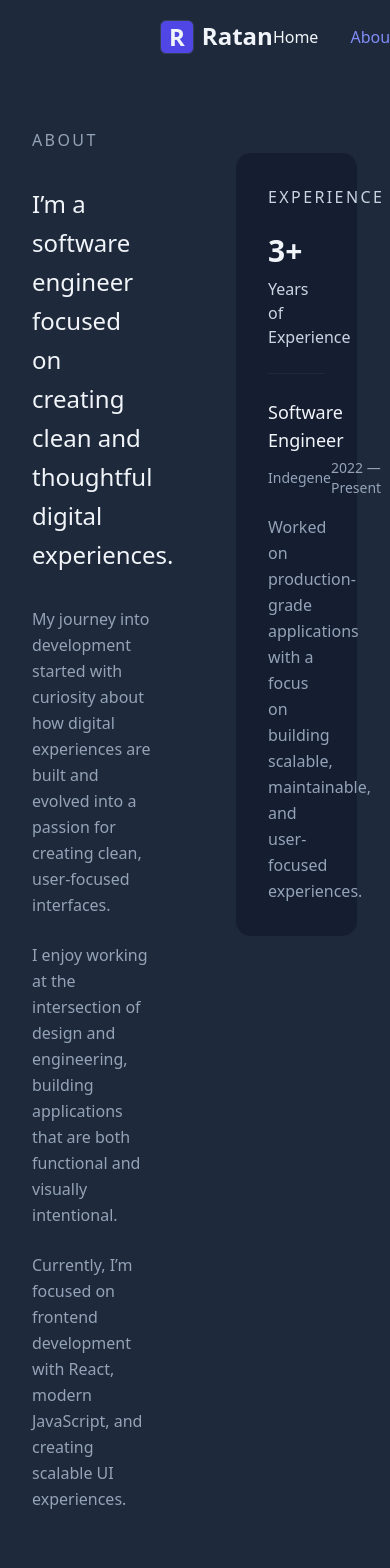
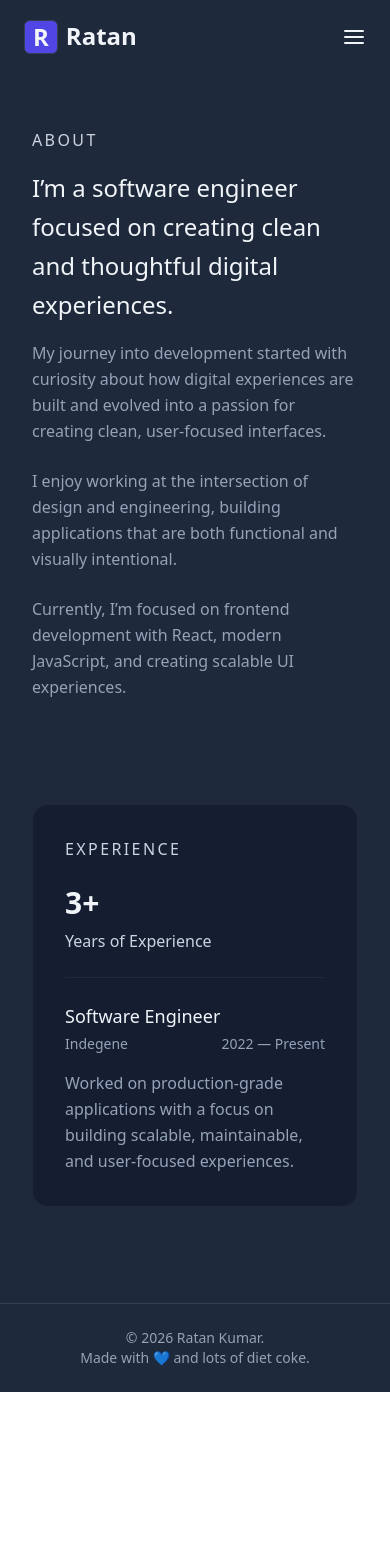
Before and after one commit to ratanraj343/portfolio, a React (Vite) app: page /about in a window 390 px wide. Shown: the top 1568 px of the page. After the commit the page ends 1392 px from the top, so only its background shows below. Built offline with nearby package versions, Linux system fonts and the light colour scheme.

Commit message:
Responsive

```diff
--- a/src/Pages/About.jsx
+++ b/src/Pages/About.jsx
@@ -1,14 +1,14 @@
 const About = () => {
   return (
-    <section className="py-32 min-h-screen ">
+    <section className="pt-32 pb-16 md:pb-32 min-h-screen">
       <div className="max-w-6xl mx-auto px-8">
-        <div className="grid grid-cols-2 gap-20 items-start">
-          <div className="space-y-8">
-            <p className="text-base font-medium uppercase tracking-[0.15em] text-slate-400">
+        <div className="grid grid-cols-1 md:grid-cols-2 gap-20 items-start">
+          <div className="space-y-4">
+            <p className="text-base font-medium uppercase tracking-[0.15em] text-slate-300">
               About
             </p>
 
-            <h2 className="text-2xl leading-relaxed font-medium max-w-xl">
+            <h2 className="text-2xl md:text-3xl leading-relaxed md:leading-relaxed font-medium max-w-xl">
               I’m a software engineer focused on creating clean and thoughtful
               digital experiences.
             </h2>
--- a/src/Pages/Contact.jsx
+++ b/src/Pages/Contact.jsx
@@ -39,14 +39,14 @@ const Contact = () => {
   return (
     <section className="pt-32 pb-20 min-h-screen">
       <div className="max-w-6xl mx-auto px-8">
-        <div className="grid grid-cols-2 gap-20 items-start">
+        <div className="grid grid-cols-1 md:grid-cols-2 gap-20 items-start">
           {/* Left Side */}
-          <div className="space-y-6">
+          <div className="space-y-4">
             <p className="text-base font-medium uppercase tracking-[0.15em] text-slate-300">
               Contact
             </p>
 
-            <h1 className="text-4xl font-medium leading-relaxed max-w-md">
+            <h1 className="text-2xl md:text-3xl font-medium leading-relaxed md:leading-relaxed max-w-xl -mb-3 md:-mb-4">
               Let’s build something meaningful together.
             </h1>
 
--- a/src/Pages/Home.jsx
+++ b/src/Pages/Home.jsx
@@ -12,10 +12,10 @@ const Home = () => {
     return () => clearInterval(interval);
   }, [words.length]);
   return (
-    <section className="min-h-screen flex flex-col justify-start px-40 pt-24 ">
-      <div className="mt-32 space-y-7 max-w-3xl">
+    <section className="min-h-screen flex flex-col justify-start px-6 md:px-20 lg:px-40 pt-24 ">
+      <div className="mt-16 md:mt-32 space-y-7 max-w-3xl">
         <p className="text-lg text-slate-400">Hello, I'm </p>
-        <h1 className="text-6xl font-bold ">Ratan Kumar</h1>
+        <h1 className="text-4xl md:text-6xl font-bold">Ratan Kumar</h1>
         <h2 className="text-2xl font-medium ">Software Engineer</h2>
         <p className="text-lg text-slate-400 ">
           Creating thoughtful digital experiences at the intersection of code
@@ -35,17 +35,17 @@ const Home = () => {
             </AnimatePresence>
           </span>
         </p>
-        <div className="flex gap-6 pt-6">
+        <div className="flex flex-col md:flex-row gap-4 md:gap-6 pt-6 items-center md:items-start">
           <Link
             to="/projects"
-            className="px-6 py-3 bg-indigo-600 text-white rounded-md font-medium hover:bg-indigo-500 transition-colors"
+            className="w-full md:w-auto text-center px-6 py-3 bg-indigo-600 text-white rounded-md font-medium hover:bg-indigo-500 transition-colors"
           >
             View Projects
           </Link>
 
           <Link
             to="/contact"
-            className="px-6 py-3 border border-slate-600 text-slate-200 rounded-md font-medium hover:border-indigo-400 hover:text-indigo-400 transition-colors"
+            className="w-full md:w-auto text-center px-6 py-3 border border-slate-600 text-slate-200 rounded-md font-medium hover:border-indigo-400 hover:text-indigo-400 transition-colors"
           >
             Contact Me
           </Link>
--- a/src/Pages/NotFound.jsx
+++ b/src/Pages/NotFound.jsx
@@ -6,13 +6,13 @@ const NotFound = () => {
 
       <div className="text-center space-y-8">
 
-        <h1 className="text-[10rem] font-bold text-slate-600 leading-none">
+        <h1 className="text-8xl md:text-[10rem] font-bold text-slate-600 leading-none">
           404
         </h1>
 
         <div className="space-y-4">
 
-          <h2 className="text-3xl font-medium">
+          <h2 className="text-2xl md:text-3xl font-medium">
             Oops — this page seems to be missing.
           </h2>
 
--- a/src/Pages/Projects.jsx
+++ b/src/Pages/Projects.jsx
@@ -15,7 +15,7 @@ const Projects = () => {
             Projects
           </p>
 
-          <h1 className="text-3xl font-medium leading-relaxed max-w-2xl">
+          <h1 className="text-2xl md:text-3xl font-medium leading-relaxed md:leading-relaxed max-w-2xl">
             A selection of projects focused on thoughtful user experiences,
             clean frontend architecture, and modern web interfaces.
           </h1>
--- a/src/Pages/Skills.jsx
+++ b/src/Pages/Skills.jsx
@@ -7,12 +7,12 @@ const Skills = () => {
             Skills
           </p>
 
-          <h1 className="text-3xl font-medium leading-relaxed max-w-2xl">
+          <h1 className="text-2xl md:text-3xl font-medium leading-relaxed md:leading-relaxed max-w-2xl">
             Technologies and tools I use to build modern, scalable, and
             user-focused digital experiences.
           </h1>
         </div>
-        <div className="grid grid-cols-3 gap-8 max-w-5xl pt-20">
+        <div className="grid grid-cols-1 md:grid-cols-3 gap-6 md:gap-8 max-w-5xl pt-12 md:pt-20">
           <div className="bg-slate-900/30 border border-slate-800 rounded-2xl p-6 space-y-6">
 
             <h2 className="text-xl font-medium">Frontend</h2>
--- a/src/components/Header.jsx
+++ b/src/components/Header.jsx
@@ -1,6 +1,7 @@
 import { NavLink } from "react-router-dom";
 import { Link } from "react-router-dom";
 import { useEffect, useState } from "react";
+import { FiMenu, FiX } from "react-icons/fi";
 const Header = () => {
   const [scrolled, setScrolled] = useState(false);
   useEffect(() => {
@@ -12,10 +13,18 @@ const Header = () => {
 
     return () => window.removeEventListener("scroll", handleScroll);
   }, []);
+  const [isOpen, setIsOpen] = useState(false);
+  const navLinks = [
+  { to: "/", label: "Home", end: true },
+  { to: "/about", label: "About" },
+  { to: "/skills", label: "Skills" },
+  { to: "/projects", label: "Projects" },
+  { to: "/contact", label: "Contact" },
+];
   return (
     <>
       <header
-        className={`headerContainer flex justify-between items-center px-40 py-5 fixed top-0 left-0 w-full z-50 transition-all duration-300 ${
+        className={`headerContainer flex justify-between items-center px-6 md:px-20 lg:px-40 py-5 fixed top-0 left-0 w-full z-50 transition-all duration-300 ${
           scrolled
             ? "bg-slate-900/90 backdrop-blur-md border-b border-slate-800"
             : "bg-transparent"
@@ -29,7 +38,36 @@ const Header = () => {
           <h3>Ratan</h3>
         </div>
         </Link>
-        <div className="navItem ">
+        <button
+  className="md:hidden text-slate-100 text-2xl"
+  onClick={() => setIsOpen(!isOpen)}
+>
+  {isOpen ? <FiX /> : <FiMenu />}
+</button>
+<div
+  className={`${
+    isOpen ? "flex" : "hidden"
+  } md:flex flex-col md:flex-row absolute md:static top-full left-0 w-full md:w-auto bg-slate-900/95 md:bg-transparent backdrop-blur-md md:backdrop-blur-none border-b md:border-none border-slate-800 py-6 md:py-0 gap-6 md:gap-8 items-center`}
+>
+  {navLinks.map((link) => (
+    <NavLink
+      key={link.to}
+      to={link.to}
+      end={link.end}
+      onClick={() => setIsOpen(false)}
+      className={({ isActive }) =>
+        `transition-colors hover:text-indigo-400 ${
+          isActive ? "text-indigo-400" : "text-slate-100"
+        }`
+      }
+    >
+      {link.label}
+    </NavLink>
+  ))}
+</div>
+
+
+        {/* <div className="navItem hidden md:block ">
           <ul className="flex gap-8">
             <li>
               <NavLink
@@ -98,6 +136,78 @@ const Header = () => {
             </li>
           </ul>
         </div>
+        {isOpen && (
+  <div className="absolute top-full left-0 w-full bg-slate-900/95 backdrop-blur-md border-b border-slate-800 md:hidden">
+    <ul className="flex flex-col items-center gap-6 py-6">
+      <li>
+        <NavLink
+          to="/"
+          end
+          onClick={() => setIsOpen(false)}
+          className={({ isActive }) =>
+            `transition-colors hover:text-indigo-400 ${
+              isActive ? "text-indigo-400" : "text-slate-100"
+            }`
+          }
+        >
+          Home
+        </NavLink>
+      </li>
+      <li>
+        <NavLink
+          to="/about"
+          onClick={() => setIsOpen(false)}
+          className={({ isActive }) =>
+            `transition-colors hover:text-indigo-400 ${
+              isActive ? "text-indigo-400" : "text-slate-100"
+            }`
+          }
+        >
+          About
+        </NavLink>
+      </li>
+      <li>
+        <NavLink
+          to="/skills"
+          onClick={() => setIsOpen(false)}
+          className={({ isActive }) =>
+            `transition-colors hover:text-indigo-400 ${
+              isActive ? "text-indigo-400" : "text-slate-100"
+            }`
+          }
+        >
+          Skills
+        </NavLink>
+      </li>
+      <li>
+        <NavLink
+          to="/projects"
+          onClick={() => setIsOpen(false)}
+          className={({ isActive }) =>
+            `transition-colors hover:text-indigo-400 ${
+              isActive ? "text-indigo-400" : "text-slate-100"
+            }`
+          }
+        >
+          Projects
+        </NavLink>
+      </li>
+      <li>
+        <NavLink
+          to="/contact"
+          onClick={() => setIsOpen(false)}
+          className={({ isActive }) =>
+            `transition-colors hover:text-indigo-400 ${
+              isActive ? "text-indigo-400" : "text-slate-100"
+            }`
+          }
+        >
+          Contact
+        </NavLink>
+      </li>
+    </ul>
+  </div>
+)} */}
       </header>
     </>
   );
--- a/src/components/ProjectCard.jsx
+++ b/src/components/ProjectCard.jsx
@@ -8,12 +8,12 @@ const ProjectCard = ({
   codeLink,
 }) => {
   return (
-    <div className="max-w-4xl border border-slate-800 rounded-2xl p-8 bg-slate-900/40 transition-all duration-300 hover:border-slate-700 hover:bg-slate-900/60">
+    <div className="max-w-4xl border border-slate-800 rounded-2xl p-6 md:p-8 bg-slate-900/40 transition-all duration-300 hover:border-slate-700 hover:bg-slate-900/60">
 
-      <div className="grid grid-cols-[1.2fr_0.8fr] gap-10 items-start">
+      <div className="grid grid-cols-1 md:grid-cols-[1.2fr_0.8fr] gap-6 md:gap-10 items-start">
 
         {/* Left Side */}
-        <div className="space-y-6">
+        <div className="space-y-6 order-2 md:order-1">
 
           <div className="space-y-3">
 
@@ -69,7 +69,7 @@ const ProjectCard = ({
         </div>
 
         {/* Right Side */}
-        <div className="relative">
+        <div className="relative order-1 md:order-2">
 
           <div className="aspect-[4/3] rounded-xl border border-slate-800 bg-slate-900 overflow-hidden">
 
--- a/src/components/footer.jsx
+++ b/src/components/footer.jsx
@@ -1,9 +1,14 @@
 const Footer = () => {
   return (
-   <footer className="border-t border-slate-700 mt-8 px-40 py-6 text-center">
-  <p className="text-sm text-slate-400">
-    © {new Date().getFullYear()} Ratan Kumar. Made with 💙 and lots of diet coke.
-  </p>
+   <footer className="border-t border-slate-700 mt-8 py-6 px-6 md:px-20 lg:px-40 text-center">
+  <div className="flex flex-col md:flex-row md:justify-center md:gap-1">
+    <p className="text-sm text-slate-400">
+      © {new Date().getFullYear()} Ratan Kumar.
+    </p>
+    <p className="text-sm text-slate-400">
+      Made with 💙 and lots of diet coke.
+    </p>
+  </div>
 </footer>
   );
 };
```
